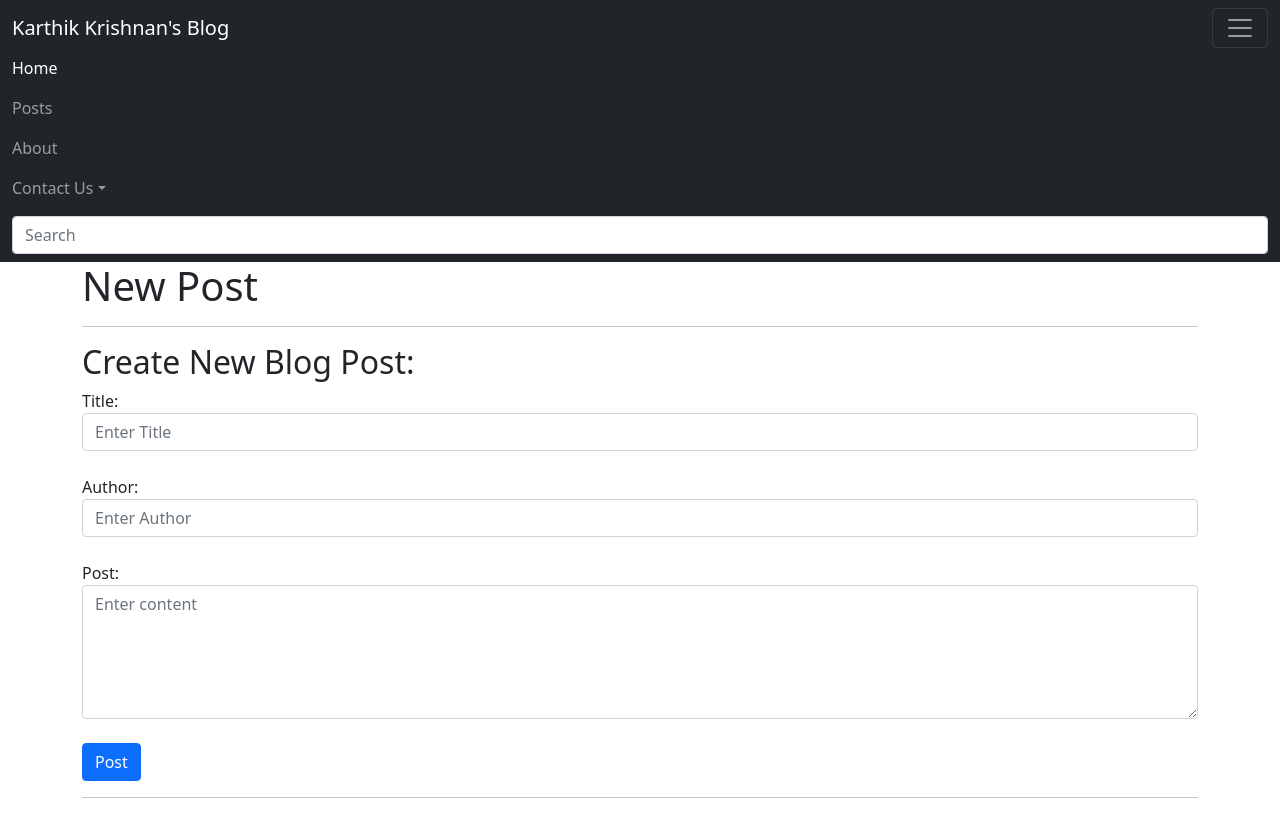
After one commit to karthik65432/FlaskAPP, a Flask app: page /posts/new in a window 1280 px wide, after a click that opens the changed part. The commit adds this page. Run offline with Flask 2, Linux system fonts and the light colour scheme.

Commit message:
Editing and new post page created. CSS and JS inherited from bootstrap

```diff
--- a/app.py
+++ b/app.py
@@ -24,22 +24,44 @@ def index():
     return render_template('index.html')
 
 
-@app.route('/posts', methods = ['GET','POST'])
+@app.route('/posts')
 def posts():
+    all_posts = Blogpost.query.order_by(Blogpost.date_posted)
+    return render_template('posts.html', posts=all_posts)
+
+@app.route('/posts/delete/<int:id>')
+def delete(id):
+    post = Blogpost.query.get_or_404(id)
+    db.session.delete(post)
+    db.session.commit()
+    return redirect('/posts')
+
+
+@app.route('/posts/edit/<int:id>', methods = ['GET','POST'])
+def edit(id):
+    post = Blogpost.query.get_or_404(id)
+    if request.method == 'POST':
+        post.title = request.form['title']
+        post.content = request.form['content']
+        post.author = request.form['author']
+        db.session.commit()
+        return redirect('/posts')
+    else:
+        return render_template('edit.html',post=post)
+
+@app.route('/posts/new', methods = ['GET','POST'])
+def newpost():
     if request.method == 'POST':
         post_title = request.form['title']
         post_content = request.form['content']
-        new_post = Blogpost(title = post_title, content = post_content)
+        post_author = request.form['author']
+        new_post = Blogpost(title=post_title, content=post_content, author=post_author)
         db.session.add(new_post)
         db.session.commit()
         return redirect('/posts')
     else:
-        all_posts = Blogpost.query.order_by(Blogpost.date_posted)
-        return render_template('posts.html', posts=all_posts)
+        return render_template('newpost.html')
 
-@app.route('/home/<string:name>')
-def hello(name):
-    return 'Hello, ' + name
 
 
 if __name__ == '__main__':
--- a/templates/base.html
+++ b/templates/base.html
@@ -4,10 +4,48 @@
     <meta charset="UTF-8">
     <meta http-equiv="X-UA-Compatible" content="IE=edge">
     <meta name="viewport" content="width=device-width, initial-scale=1.0">
-    <link rel = "stylesheet" href= "{{ url_for('static', filename = 'css/main.css')}}">
+    <link href="https://cdn.jsdelivr.net/npm/bootstrap@5.0.1/dist/css/bootstrap.min.css" rel="stylesheet" integrity="sha384-+0n0xVW2eSR5OomGNYDnhzAbDsOXxcvSN1TPprVMTNDbiYZCxYbOOl7+AMvyTG2x" crossorigin="anonymous">
     {% block head %} {% endblock %}
 </head>
 <body>
+    <nav class="navbar navbar-dark bg-dark" aria-label="First navbar example">
+    <div class="container-fluid">
+      <a class="navbar-brand" href="/">Karthik Krishnan's Blog </a>
+      <button class="navbar-toggler" type="button" data-bs-toggle="collapse" data-bs-target="#navbarsExample01" aria-controls="navbarsExample01" aria-expanded="false" aria-label="Toggle navigation">
+        <span class="navbar-toggler-icon"></span>
+      </button>
+
+      <div class="collapse navbar-collapse" id="navbarsExample01">
+        <ul class="navbar-nav me-auto mb-2">
+          <li class="nav-item">
+            <a class="nav-link active" aria-current="page" href="/">Home</a>
+          </li>
+          <li class="nav-item">
+            <a class="nav-link" href="/posts">Posts</a>
+          </li>
+          <li class="nav-item">
+            <a class="nav-link" href="#">About</a>
+          </li>
+          <li class="nav-item dropdown">
+            <a class="nav-link dropdown-toggle" href="#" id="dropdown01" data-bs-toggle="dropdown" aria-expanded="false">Contact Us</a>
+            <ul class="dropdown-menu" aria-labelledby="dropdown01">
+              <li><a class="dropdown-item" href="https://www.linkedin.com/in/karthik-k-2b8b4354/">Linkedin</a></li>
+              <li><a class="dropdown-item" href="https://www.instagram.com/karthikkrishnan93/">Instagram</a></li>
+              <li><a class="dropdown-item" href="https://github.com/karthik65432/">Github</a></li>
+
+            </ul>
+          </li>
+        </ul>
+        <form>
+          <input class="form-control" type="text" placeholder="Search" aria-label="Search">
+        </form>
+      </div>
+    </div>
+    </nav>
+
+    <div class="container">
     {% block body %} {% endblock %}
+    </div>
+    <script src="https://cdn.jsdelivr.net/npm/bootstrap@5.0.1/dist/js/bootstrap.bundle.min.js" integrity="sha384-gtEjrD/SeCtmISkJkNUaaKMoLD0//ElJ19smozuHV6z3Iehds+3Ulb9Bn9Plx0x4" crossorigin="anonymous"></script>
 </body>
 </html>
--- /dev/null
+++ b/templates/newpost.html
@@ -0,0 +1,27 @@
+{% extends 'base.html' %}
+
+    {% block head %}
+    <title>New Post</title>
+    {% endblock %}
+
+    {% block body %}
+    <h1>New Post</h1>
+
+        <hr>
+        <h2>Create New Blog Post:</h2>
+        <form action="/posts/new" method="POST">
+        <label for="title">Title:</label>
+        <input class="form-control" type="text" name="title" id="title" placeholder="Enter Title"  aria-label="Enter Title">
+        <br>
+        <label for="author">Author:</label>
+        <input class="form-control" type="text" name="author" id="author" placeholder="Enter Author"  aria-label="Enter Author">
+        <br>
+        <label for="content">Post:</label>
+        <div>
+            <textarea class="form-control" id="content" name="content" placeholder="Enter content" aria-label="Enter content" rows="5"></textarea>
+        </div>
+        <br>
+            <input class="btn btn-primary" type="submit" value="Post">
+        </form>
+        <hr>
+    {% endblock %}
```
Also changed, not shown: templates/edit.html (added, +28 -0 lines), templates/index.html (+15 -1 lines), templates/posts.html (+16 -16 lines).
